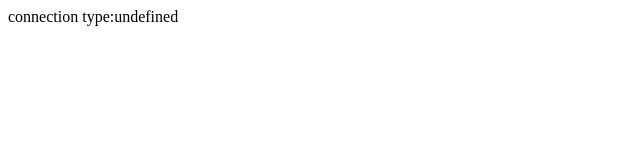
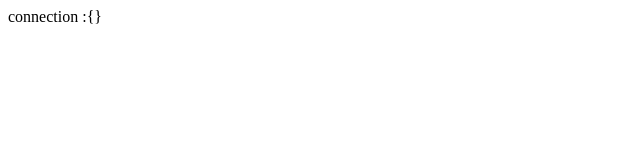
Before and after one commit to greedy2021/greedy2021.github.io, a plain HTML site: page test_network.html in a window 1280 px wide. Shown: the whole page, without its empty margins (0-640 px from the left). Drawn offline with Linux system fonts and the light colour scheme.

Commit message:
change display method

```diff
--- a/test_network.html
+++ b/test_network.html
@@ -7,6 +7,6 @@ var div = document.getElementById("netinfo");
 if(!connection){
 div.innerText="connect is undefined";
 }else
-div.innerText="connection type:" + connection.type;
+div.innerText="connection :" + JSON.stringify(connection);
 </script>
 </html>
```
